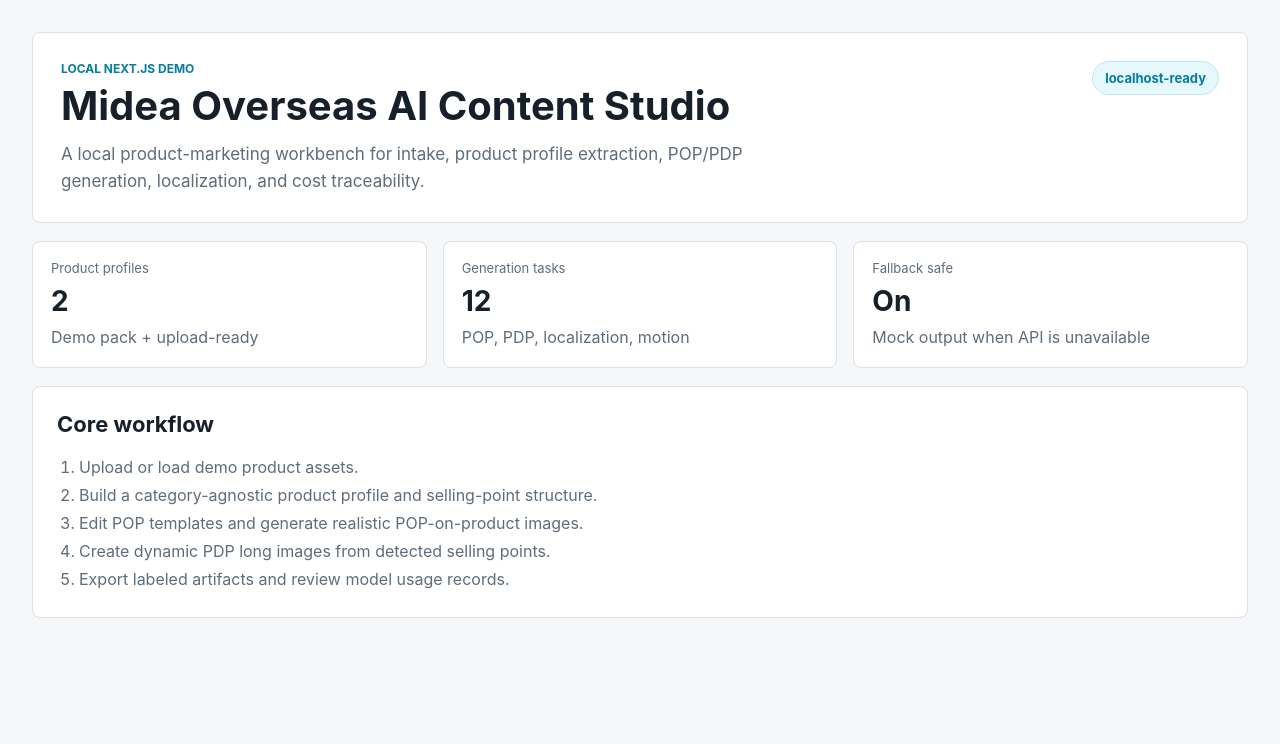
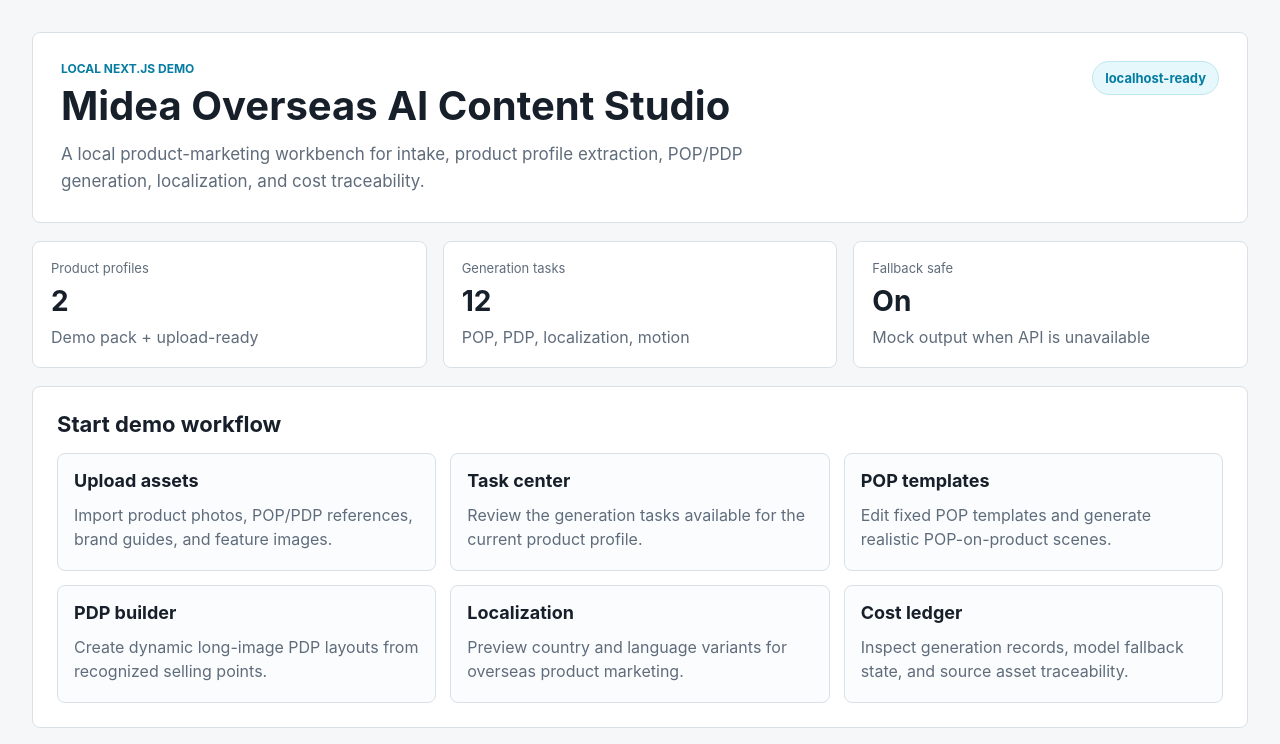
Before and after one commit to edwardxliu/ai-design-studio, a Next.js app: page / in a window 1280 px wide. Shown: the top 744 px of the page. Built offline with nearby package versions, Linux system fonts and the light colour scheme.

Commit message:
fix: add homepage demo navigation

```diff
--- a/app/globals.css
+++ b/app/globals.css
@@ -139,11 +139,49 @@
   padding: 24px;
 }
 
+.workflow-panel + .workflow-panel {
+  margin-top: 18px;
+}
+
 .workflow-panel ol {
   margin: 0;
   padding-left: 22px;
   color: var(--muted);
   line-height: 1.75;
+}
+
+.feature-grid {
+  display: grid;
+  grid-template-columns: repeat(3, minmax(0, 1fr));
+  gap: 14px;
+}
+
+.feature-link {
+  border: 1px solid var(--line);
+  border-radius: 8px;
+  background: #fbfcfd;
+  display: grid;
+  min-height: 118px;
+  padding: 16px;
+  text-decoration: none;
+}
+
+.feature-link strong {
+  color: var(--text);
+  font-size: 18px;
+  margin-bottom: 10px;
+}
+
+.feature-link span {
+  color: var(--muted);
+  line-height: 1.45;
+}
+
+.feature-link:hover,
+.feature-link:focus-visible {
+  border-color: var(--accent);
+  outline: 2px solid #bfe7f2;
+  outline-offset: 2px;
 }
 
 @media (max-width: 780px) {
@@ -164,7 +202,8 @@
     margin-top: 18px;
   }
 
-  .metric-grid {
+  .metric-grid,
+  .feature-grid {
     grid-template-columns: 1fr;
   }
 }
--- a/app/page.tsx
+++ b/app/page.tsx
@@ -2,6 +2,39 @@
   { label: "Product profiles", value: "2", detail: "Demo pack + upload-ready" },
   { label: "Generation tasks", value: "12", detail: "POP, PDP, localization, motion" },
   { label: "Fallback safe", value: "On", detail: "Mock output when API is unavailable" }
+];
+
+const featureLinks = [
+  {
+    href: "/intake",
+    title: "Upload assets",
+    detail: "Import product photos, POP/PDP references, brand guides, and feature images."
+  },
+  {
+    href: "/tasks",
+    title: "Task center",
+    detail: "Review the generation tasks available for the current product profile."
+  },
+  {
+    href: "/pop",
+    title: "POP templates",
+    detail: "Edit fixed POP templates and generate realistic POP-on-product scenes."
+  },
+  {
+    href: "/pdp",
+    title: "PDP builder",
+    detail: "Create dynamic long-image PDP layouts from recognized selling points."
+  },
+  {
+    href: "/localization",
+    title: "Localization",
+    detail: "Preview country and language variants for overseas product marketing."
+  },
+  {
+    href: "/costs",
+    title: "Cost ledger",
+    detail: "Inspect generation records, model fallback state, and source asset traceability."
+  }
 ];
 
 export default function HomePage() {
@@ -30,6 +63,18 @@
       </section>
 
       <section className="workflow-panel">
+        <h2>Start demo workflow</h2>
+        <div className="feature-grid">
+          {featureLinks.map((item) => (
+            <a className="feature-link" href={item.href} key={item.href}>
+              <strong>{item.title}</strong>
+              <span>{item.detail}</span>
+            </a>
+          ))}
+        </div>
+      </section>
+
+      <section className="workflow-panel">
         <h2>Core workflow</h2>
         <ol>
           <li>Upload or load demo product assets.</li>
```
Also changed, not shown: 1 other file (tests, documents, lock files or other folders).
